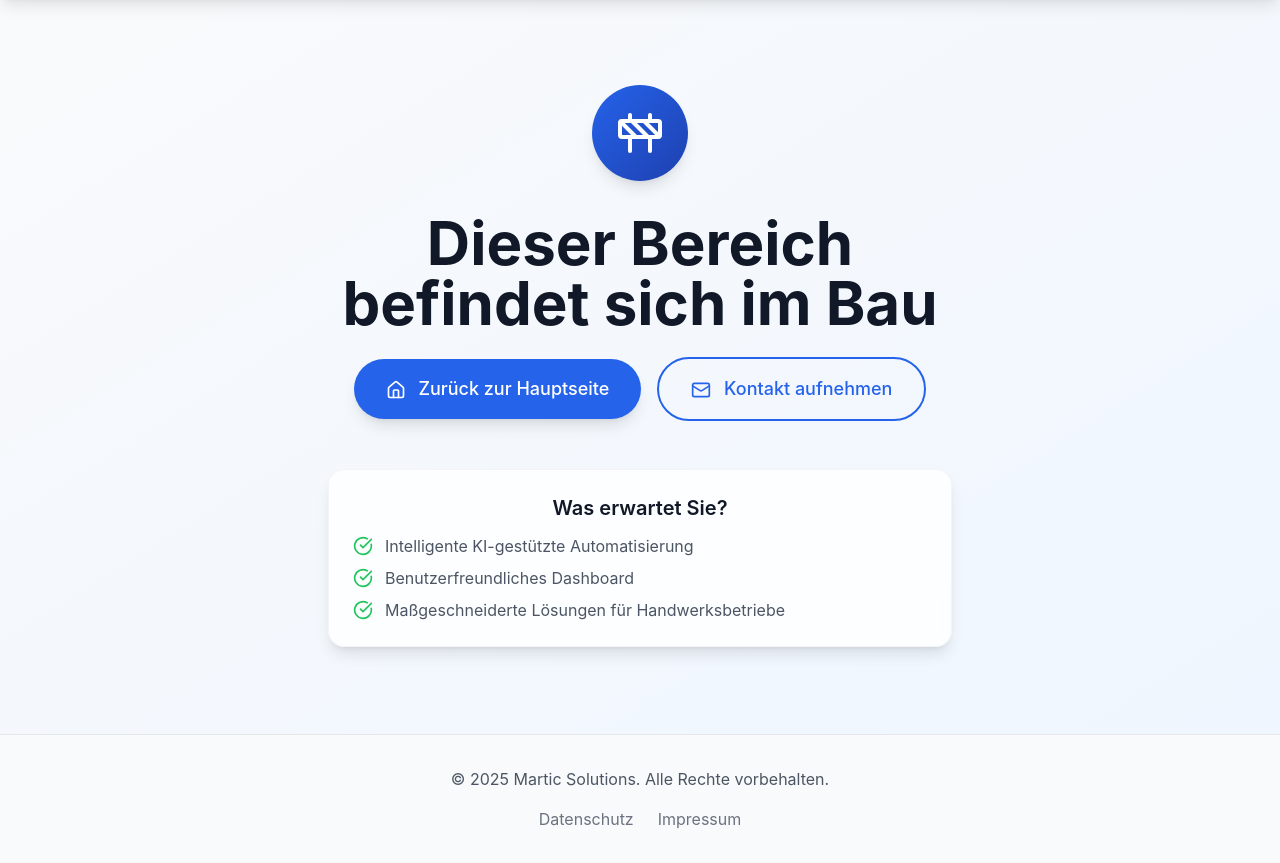
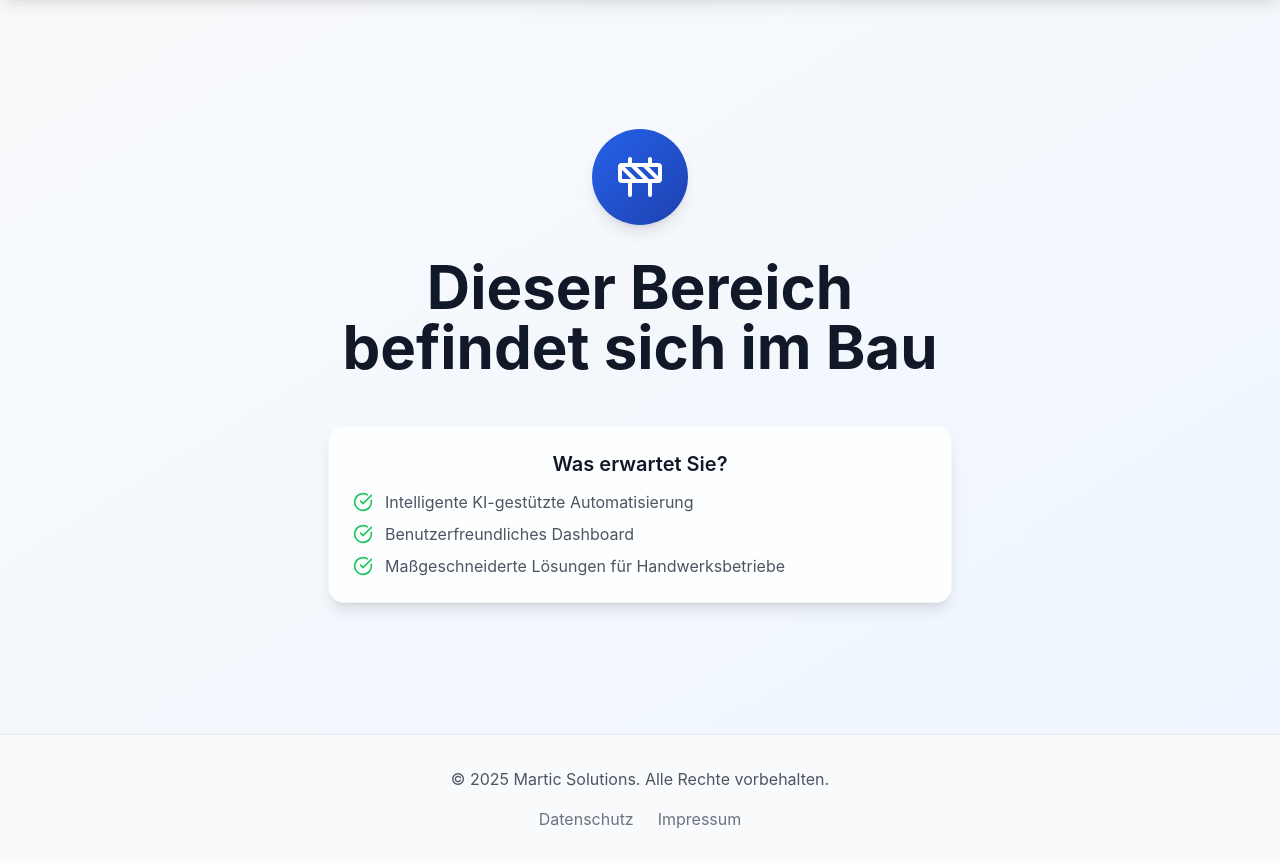
Before and after one commit to LumexTV/martic-loginimbau, a website: page index.html in a window 1280 px wide. Shown: the part 66-929 px from the top of the page. Drawn offline with nearby package versions, Linux system fonts and the light colour scheme.

Commit message:
feat:buttons weg

```diff
--- a/index.html
+++ b/index.html
@@ -59,23 +59,6 @@
         </h1>
 
 
-        <div class="flex flex-col sm:flex-row gap-4 justify-center items-center">
-          <button
-            onclick="window.location.href='https://marticsolutions.de'"
-            class="bg-blue-600 text-white px-8 py-4 rounded-full font-medium hover:bg-blue-700 transition-all duration-300 transform hover:scale-105 shadow-lg text-lg"
-          >
-            <i data-lucide="home" class="inline-block mr-2" style="width: 20px; height: 20px;"></i>
-            Zurück zur Hauptseite
-          </button>
-
-          <button
-            onclick="window.location.href='https://marticsolutions.de?scroll=kontakt'"
-            class="border-2 border-blue-600 text-blue-600 px-8 py-4 rounded-full font-medium hover:bg-blue-600 hover:text-white transition-all duration-300 transform hover:scale-105 text-lg"
-          >
-            <i data-lucide="mail" class="inline-block mr-2" style="width: 20px; height: 20px;"></i>
-            Kontakt aufnehmen
-          </button>
-        </div>
 
         <div class="mt-12 p-6 bg-white/80 backdrop-blur-sm rounded-2xl shadow-lg border border-gray-100">
           <h2 class="text-xl font-semibold text-gray-900 mb-3">Was erwartet Sie?</h2>
```
